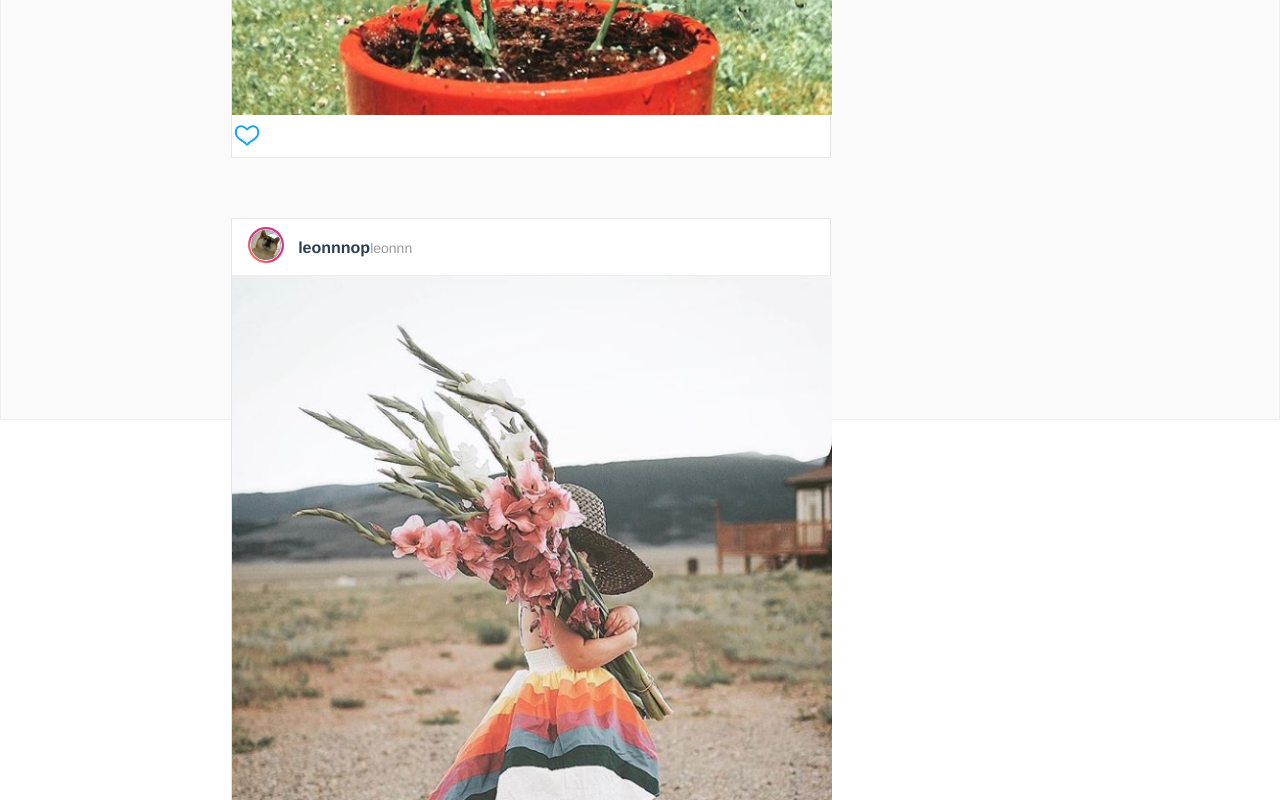
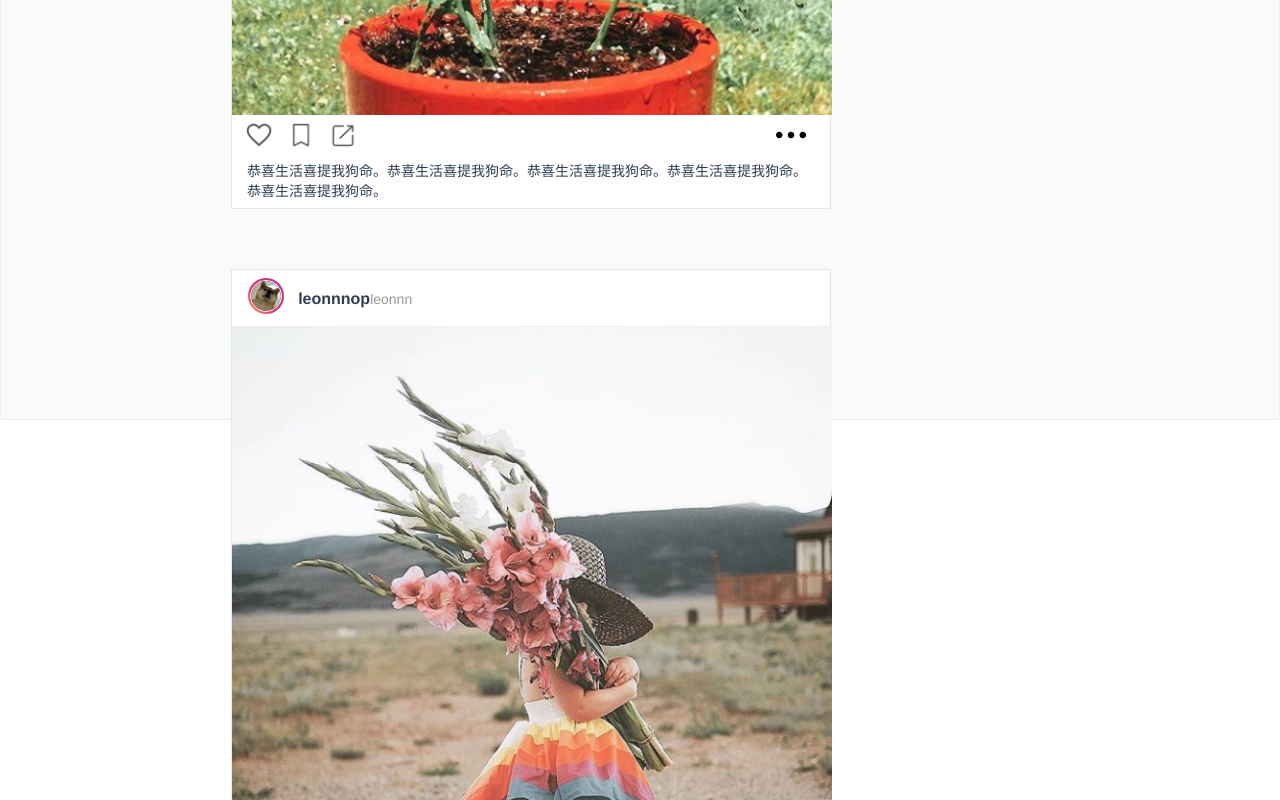
Before and after one commit to leonnnop/iGallery, a Vue app in the folder Frontend/: page /#/main/user in a window 1280 px wide. Shown: the part 780-1580 px from the top of the page. Built offline with nearby package versions, Linux system fonts and the light colour scheme; no server answers.

Commit message:
user page update

```diff
--- a/Frontend/src/components/user.vue
+++ b/Frontend/src/components/user.vue
@@ -75,20 +75,24 @@
             </el-row>
 
             <el-row>
-              <img src="../image/bluelike.png" alt="bottomlike" height="30px" width="30px" style="margin-right:5%">
-
+              <img src="../image/comment-unlike.png" alt="bottomlike" height="30px" width="30px" style="margin-left:2%">
+              <img src="../image/uncollect.png" alt="collect" height="30px" width="30px" style="margin-left:2%">
+              <img src="../image/forward.png" alt="forward" height="30px" width="30px" style="margin-left:2%">
+              <img src="../image/user-more.png" alt="more" height="30px" width="30px" style="margin-right:4%;float:right">
             </el-row>
 
-            <el-row>
+            <el-col style="padding:5px 15px">
+              <!-- 简介 -->
+              <el-row style="font-size:14px">
+                {{card.bio}}
+              </el-row>
+              <!-- tag -->
+              <el-row>
 
-            </el-row>
-
-            <el-row>
-
-            </el-row>
+              </el-row>
+            </el-col>
 
           </el-row>
-
         </el-col>
       </el-row>
 
@@ -265,6 +269,7 @@
             id: 1,
             index: 0,
             title: '',
+            bio: '恭喜生活喜提我狗命。恭喜生活喜提我狗命。恭喜生活喜提我狗命。恭喜生活喜提我狗命。恭喜生活喜提我狗命。',
             userName: 'leonnnop',
             src: require('../image/ins1.png')
           },
@@ -272,6 +277,7 @@
             id: 2,
             index: 1,
             title: '',
+            bio: '恭喜生活喜提我狗命。恭喜生活喜提我狗命。恭喜生活喜提我狗命。恭喜生活喜提我狗命。恭喜生活喜提我狗命。',
             userName: 'leonnnop',
             src: require('../image/ins2.png')
           },
@@ -279,6 +285,7 @@
             id: 3,
             index: 2,
             title: '',
+            bio: '恭喜生活喜提我狗命。恭喜生活喜提我狗命。恭喜生活喜提我狗命。恭喜生活喜提我狗命。恭喜生活喜提我狗命。',
             userName: 'leonnnop',
             src: require('../image/ins3.png')
           },
```
Also changed, not shown: Frontend/src/image/user-more.png (added).
